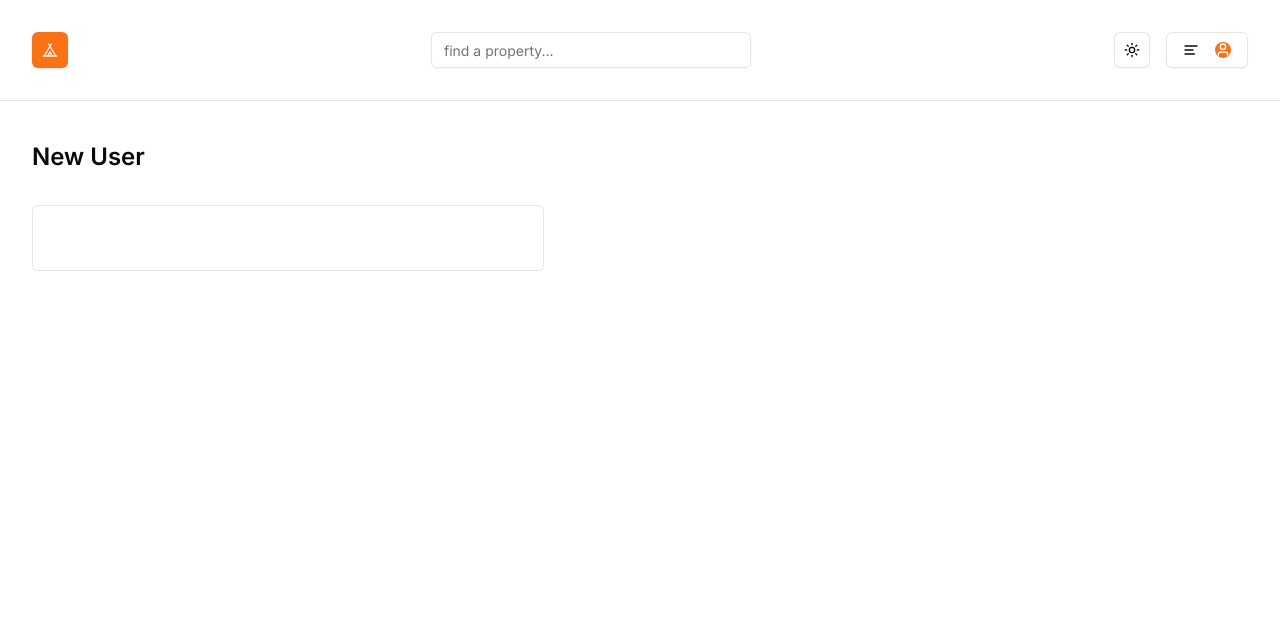
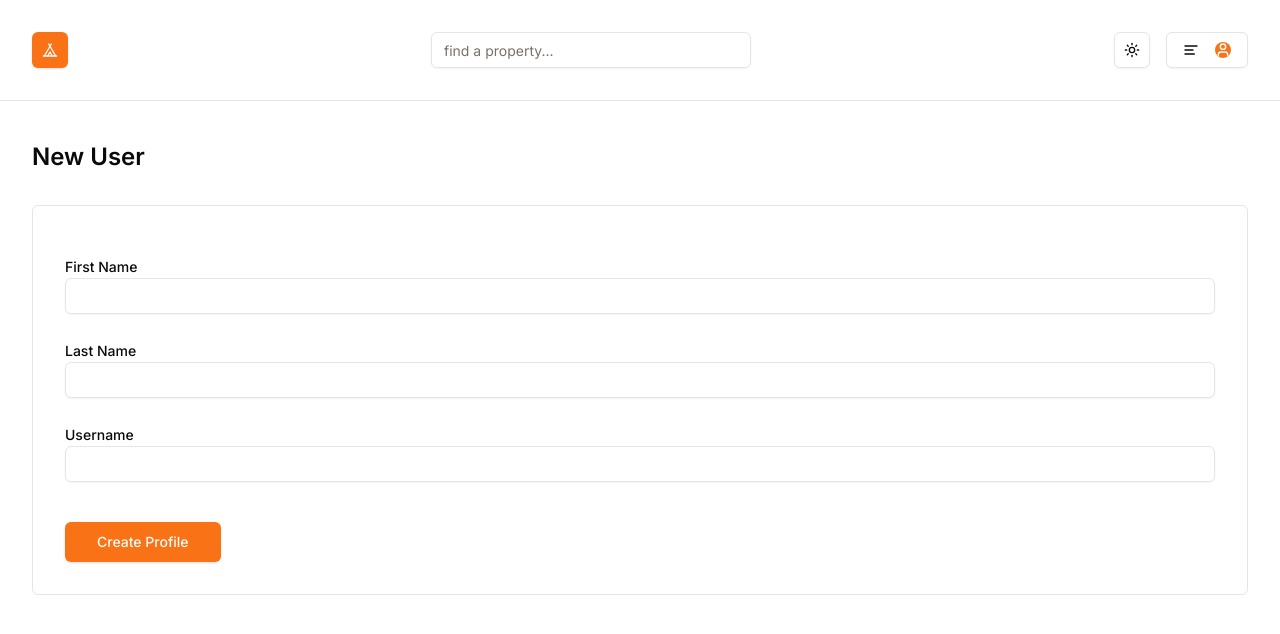
Before and after one commit to kevinkalenga/Nextjs_Appli_Smilga, a Next.js app: page /profile/create in a window 1280 px wide. Shown: the top 634 px of the page. Built offline with nearby package versions, Linux system fonts and the light colour scheme.

Commit message:
Refactor Create Profile

```diff
--- a/app/profile/create/page.tsx
+++ b/app/profile/create/page.tsx
@@ -1,27 +1,45 @@
+"use client"
+import { SubmitButton } from "@/components/form/Button"
+import FormContainer from "@/components/form/FormContainer"
+import FormInput from "@/components/form/FormInput"
+import { useFormState } from "react-dom"
 
 
 
 
 
-const CreateProfileAction = async (formData: FormData) => {
-   'use server'
+
+const CreateProfileAction = async (prevState:any, formData: FormData) => {
+//    'use server'
+
+   // ⬇️ ici on initialise bien useFormState AVANT le JSX
+
 
    const firstName = formData.get('firstName') as string
+   if(firstName !== 'Jean') return {message: 'There was an error'};
    console.log(firstName)
+   return {message: 'Profile Created'}
 }
 
 
 function CreateProfilePage() {
-  return (
-    <section>
-        <h1 className='text-2xl font-semibold mb-8 capitalize'>New user</h1>
-        <div className='border p-8 rounded-md max-w-lg'>
-            <form action={CreateProfileAction}>
 
 
 
+    return (
+    <section>
+        <h1 className='text-2xl font-semibold mb-8 capitalize'>New user</h1>
+        <div className='border p-8 rounded-md'>
+              <FormContainer action={CreateProfileAction}>
+                <div className="grid gap-4 mt-4">
+                    <FormInput type="text" name='firstName' label='First Name'/>
+                    <FormInput type="text" name='lastName' label='Last Name'/>
 
-            </form>
+                    <FormInput type="text" name='username' label='Username'/>
+                </div>
+                  <SubmitButton text="Create Profile" className="mt-8" />
+
+              </FormContainer>
         </div>
     </section>
   )
--- a/package.json
+++ b/package.json
@@ -12,6 +12,7 @@
     "@clerk/nextjs": "^6.20.0",
     "@radix-ui/react-checkbox": "^1.3.2",
     "@radix-ui/react-dropdown-menu": "^2.1.15",
+    "@radix-ui/react-icons": "^1.3.2",
     "@radix-ui/react-label": "^2.1.7",
     "@radix-ui/react-popover": "^1.1.14",
     "@radix-ui/react-scroll-area": "^1.2.9",
```
Also changed, not shown: 1 other file (tests, documents, lock files or other folders).
